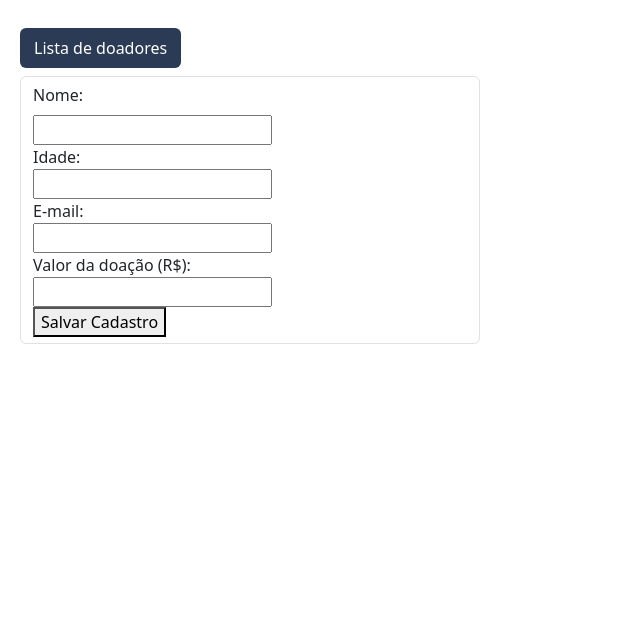
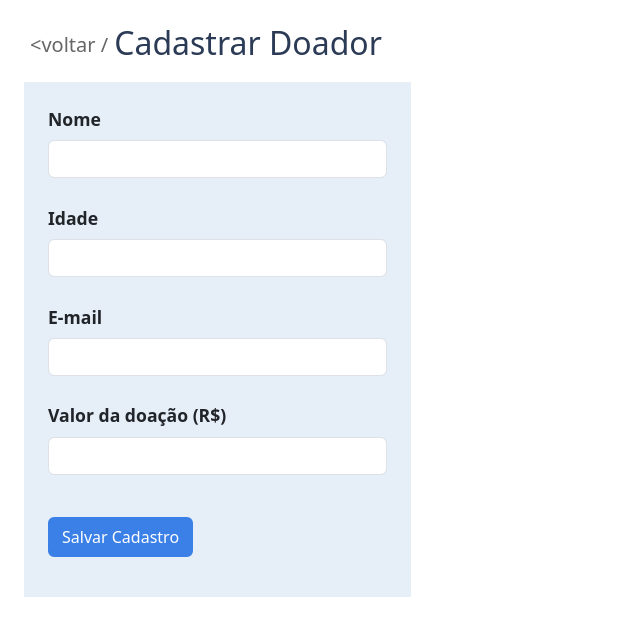
Before and after one commit to Rafa57/Pi_4, a React (Vite) app in the folder front-end/: page /doadores/add in a window 1280 px wide. Shown: the top 636 px of the page, without its empty margins (0-640 px from the left). Built offline with nearby package versions, Linux system fonts and the light colour scheme.

Commit message:
design de doadores finalizado

```diff
--- a/front-end/src/containers/doadores/cadastro.jsx
+++ b/front-end/src/containers/doadores/cadastro.jsx
@@ -1,9 +1,11 @@
 import { useState } from "react";
-import { useNavigate } from "react-router-dom";
+import { Link } from "react-router-dom";
 import api from '../../services/api';
 
+import './style.css'
+
 function Cadastro() {
-    const navigate = useNavigate();
+
 
     const [nome, setNome] = useState('');
     const [idade, setIdade] = useState('');
@@ -22,6 +24,14 @@ function Cadastro() {
 
         api.post('doadores/', novoDoador)
             .then(response => {
+                if (novoDoador['idade'] <= 0 || novoDoador['valor'] <= 0){
+                    alert('Valores negativo não são permitidos')
+                    return
+                };
+                if (novoDoador['idade'] < 18){
+                    alert('O doador deve ter 18 anos ou mais.')
+                    return
+                };
                 console.log('Cadastro realizado', response.data)
                 setNome('');
                 setIdade('');
@@ -32,28 +42,62 @@ function Cadastro() {
     };
 
     return (
-        <div style={{padding: '20px', maxWidth: '500px'}}>
-            <button className='btn btn-primary m-2 ms-0' onClick={() => navigate('/doadores')}>Lista de doadores</button>
+        <div id="cadastro" className="p-4">
+            <div className="d-flex align-items">
+                <Link to={'/doadores'} className="back-link">
+                    <p>{'<voltar /'}</p>
+                </Link>
+                <h1>Cadastrar Doador</h1>
+            </div>
 
-            <form onSubmit={addDoador} method="post" className="form-control">
+            <form onSubmit={addDoador} method="post" className="form p-4">
 
-                <label htmlFor="nome" className="form-label">Nome: </label><br />
-                <input type="text" id="nome" value={nome} onChange={(e) => setNome(e.target.value)} required />
+                <label htmlFor="nome" className="form-label">Nome</label>
+                <input
+                    type="text"
+                    id="nome"
+                    value={nome}
+                    onChange={(e) => setNome(e.target.value)}
+                    required
+                    className="form-control"
+                />
                 <br />
 
-                <label htmlFor="idade">Idade: </label><br />
-                <input type="number" id="idade" value={idade} onChange={(e) => setIdade(e.target.value)} required/>
+                <label htmlFor="idade" className="form-label">Idade</label>
+                <input
+                    type="number"
+                    id="idade"
+                    value={idade}
+                    onChange={(e) => setIdade(e.target.value)}
+                    required
+                    className="form-control"
+                />
                 <br />
 
-                <label htmlFor="email">E-mail: </label><br />
-                <input type="email" id="email" value={email} onChange={(e) => setEmail(e.target.value)} required/>
+                <label htmlFor="email" className="form-label">E-mail</label>
+                <input
+                    type="email"
+                    id="email"
+                    value={email}
+                    onChange={(e) => setEmail(e.target.value)}
+                    required
+                    className="form-control"
+                />
                 <br />
 
-                <label htmlFor="valor">Valor da doação (R$): </label><br />
-                <input type="number" step="0.01" id="valor" value={valor} onChange={(e) => setValor(e.target.value)} required/>
+                <label htmlFor="valor" className="form-label">Valor da doação (R$) </label>
+                <input
+                    id="valor"
+                    type="number"
+                    step="0.01"
+                    value={valor}
+                    onChange={(e) => setValor(e.target.value)}
+                    required
+                    className="form-control"
+                />
                 <br />
 
-                <button type="submit">Salvar Cadastro</button>
+                <button type="submit" className="btn m-3 ms-0">Salvar Cadastro</button>
             </form>
 
         </div>
--- a/front-end/src/containers/doadores/index.jsx
+++ b/front-end/src/containers/doadores/index.jsx
@@ -81,7 +81,7 @@ function Doadores() {
     };
 
     return (
-        <div style={{ padding: '20px' }}>
+        <div id='lista-doadores' className='p-4'>
 
             <header className='header d-flex align-items' >
                 <h1 style={{display:'flex', alignItems:'center'}}>
--- a/front-end/src/containers/doadores/info.jsx
+++ b/front-end/src/containers/doadores/info.jsx
@@ -90,15 +90,18 @@ function Info() {
 
 
     return (
-        <div id="info" className="info p-5">
+        <div id="info" className="p-4">
 
-            <header>
-                <Link to={'/doadores'} id="ficha-back" style={{textDecoration: 'none', color: '#666', fontSize: '20px', margin:'6px'}}>{'<voltar /'}</Link>
+            <div className="d-flex align-items">
+                <Link to={'/doadores'} className="back-link">
+                    <p>{'<voltar /'}</p>
+                </Link>
                 <h1>Ficha do doador</h1>
-            </header>
+            </div>
 
             <div className="d-flex gap-5">
-                <section id="card" className="card p-4 col-sm-6 col-xl-4">
+                <section id="card" className="card col-sm-6 col-xl-4">
+
                     <p id="card-id" className="m-0">{doador.id}</p>
                     <h2>{doador.name}</h2>
                     <hr />
@@ -106,7 +109,7 @@ function Info() {
                     <div className="card-info">
                         <div className=" d-flex gap-5 m-3">
                             <div>
-                                <h3 style={{fontSize: '1.3em'}}>Idade</h3>
+                                <h3>Idade</h3>
                                 <p> {doador.idade} </p>
                             </div>
 
--- a/front-end/src/containers/doadores/style.css
+++ b/front-end/src/containers/doadores/style.css
@@ -7,6 +7,41 @@
     --cinza1: #666;
     --cinza2: #444;
 }
+h1 {
+    color: var(--azul3);
+    font-size: 2em;
+}
+h2 {
+    color: var(--azul3);
+    font-size: 1.5em;
+}
+h3 {
+    color: var(--azul3);
+    font-size: 1.3em;
+}
+.btn {
+    color: var(--branco);
+    background-color: var(--azul1);
+    border: 2px solid var(--azul1);
+}
+.btn:hover {
+    color: var(--azul3);
+    background-color: var(--branco) !important;
+    border: 2px solid var(--azul3);
+}
+.btn:active {
+    background-color: var(--azul1) !important;
+    border: 2px solid var(--azul2) !important;
+}
+.back-link {
+    display: flex;
+    align-items: center;
+    text-decoration: none;
+    color: #666;
+    font-Size: 20px;
+    margin:6px;
+}
+
 /* HOME */
 #home nav{
     background-color: var(--azul3) !important;
@@ -38,26 +73,18 @@ th {
     border-color: #ffffff !important;
     color: #fff !important;
 }
-
 .table-hover tbody tr:hover td{
     background-color: var(--azul2) !important;
 }
-
-.btn {
+#lista-doadores .btn {
     background-color: var(--azul3);
-    border: 2px solid transparent;
+    border: 2px solid #2b3a55;
 }
-
-.btn:hover {
-    background-color: var(--azul3);
-    border: 2px solid var(--azul2);
+#lista-doadores .btn:hover {
+    color: var(--branco);
+    border: 2px solid var(--branco);
+    background-color: var(--azul3) !important;
 }
-
-.btn:active {
-    background-color: var(--azul1) !important;
-    border: 2px solid var(--azul2) !important;
-}
-
 .i-check {
     display: flex;
     align-items: center;
@@ -66,7 +93,6 @@ th {
     margin: 0px 16px 0px 6px;
     transform: scale(1.2);
 }
-
 #qtd-sel {
     display: inline;
     align-self: center;
@@ -87,26 +113,19 @@ th {
     display: flex;
     align-items: center;
 }
-#info h1 {
-    color: var(--azul3);
-    font-size: 2em;
-}
-#info h2 {
-    color: var(--azul3);
-    font-size: 1.5em;
-}
 .card {
     background-color: var(--azul2);
     border: 1px solid var(--primaria);
-    padding: 15px;
+    padding: 2.5em;
     border-radius: 5px;
     margin-top: 15px;
+    width: fit-content;
 }
+
 #card-id {
     color: var(--cinza1);
     font-size: .9em;
 }
-
 .card hr {
     color: var(--azul3);
 }
@@ -142,3 +161,12 @@ select {
     background-color: var(--azul2);
     padding: 30px;
 }
+
+/* CADASTRO */
+#cadastro form {
+    font-size: 1.1em;
+    font-weight: 600;
+    background-color: var(--azul2);
+    padding: 30px;
+    max-width: 22em;
+}
--- a/front-end/src/containers/home/index.jsx
+++ b/front-end/src/containers/home/index.jsx
@@ -14,7 +14,7 @@ function Home () {
             <nav className="navbar sticky-top p-3">
                 <img src="./dragao.png" alt="logo" id="logo-dg" />
                 <h1>Projeto Dragão</h1>
-                <button type="button" className="btn btn-primary mt-3" onClick={() => navigate('/doadores')}>Doadores</button>
+                <button type="button" className="btn mt-3" onClick={() => navigate('/doadores')}>Doadores</button>
             </nav>
 
             <section className="container mt-5">
```
Also changed, not shown: 1 other file (tests, documents, lock files or other folders).
